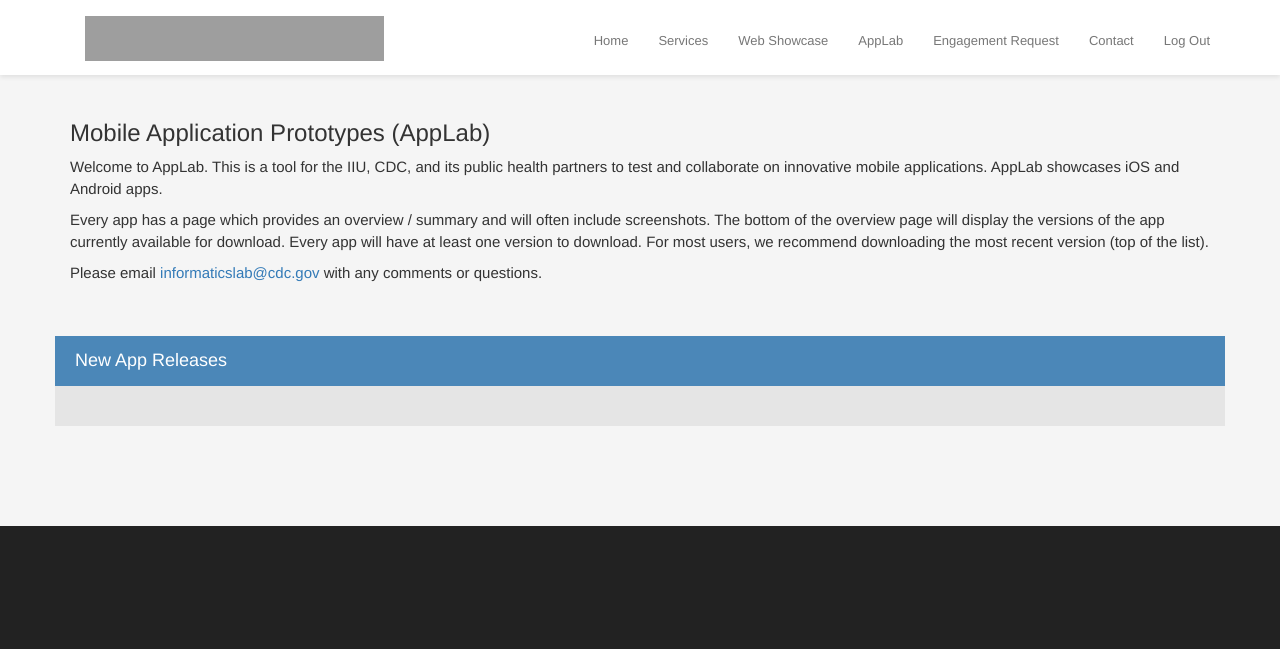
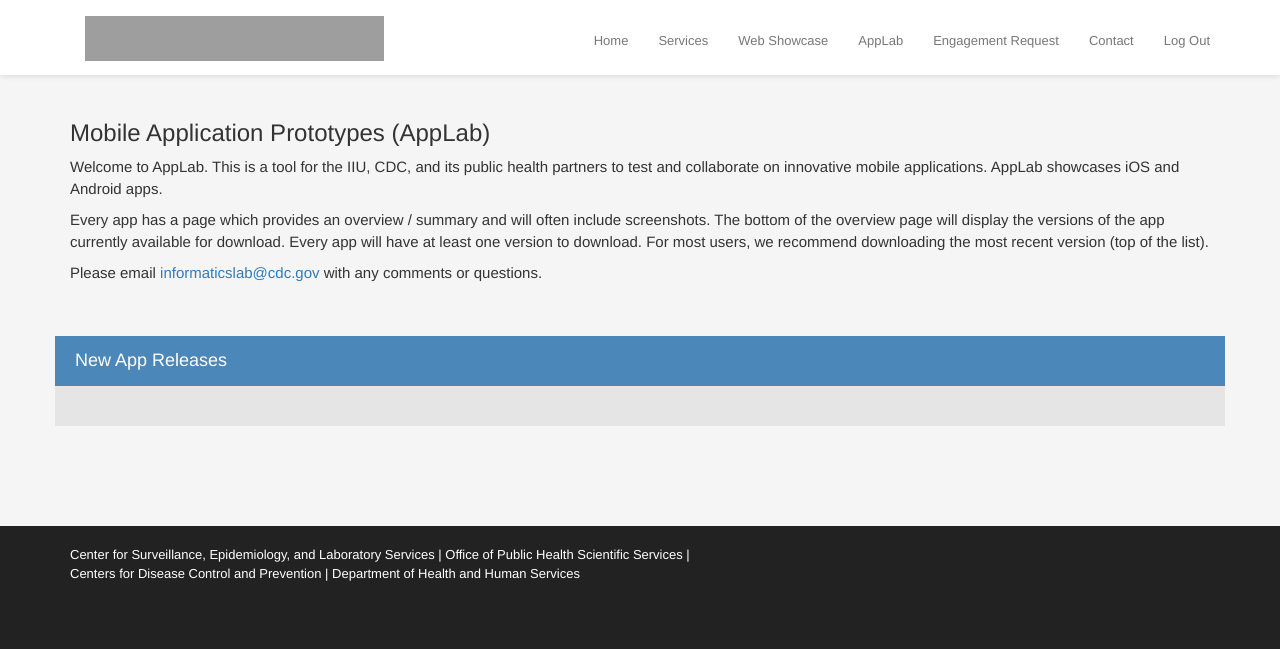
Before and after one commit to 82ndAirborneDiv/appl-py, a Django app: page / in a window 1280 px wide. Shown: the top 649 px of the page. Run offline with Django 3.2, Linux system fonts and the light colour scheme; the visitor is signed in with stand-in values (Sample User, id 1); data that the repository does not hold is empty; some libraries are stand-ins or nearby versions; grey boxes are pictures that could not be loaded.

Commit message:
Added footer which was missing from base template.

```diff
--- a/applab/apps/templates/applab/base.html
+++ b/applab/apps/templates/applab/base.html
@@ -83,6 +83,34 @@
        {% endblock %}
   </div>
 
+    <!-- Footer -->
+    <footer class="footer">
+        <div class="container">
+            <div class="row">
+                <div class="col-lg-12">
+                    <!--<ul class="list-inline">
+                        <li>
+                            <a href="#">Home</a>
+                        </li>
+                        <li class="footer-menu-divider">&sdot;</li>
+                        <li>
+                            <a href="#about">About</a>
+                        </li>
+                        <li class="footer-menu-divider">&sdot;</li>
+                        <li>
+                            <a href="#services">Services</a>
+                        </li>
+                        <li class="footer-menu-divider">&sdot;</li>
+                        <li>
+                            <a href="#contact">Contact</a>
+                        </li>
+                    </ul>-->
+                    <p>Center for Surveillance, Epidemiology, and Laboratory Services | Office of Public Health Scientific Services | <br>
+Centers for Disease Control and Prevention | Department of Health and Human Services</p>
+                </div>
+            </div>
+        </div>
+    </footer>
     <!-- jQuery -->
     <script src="{% static 'js/jquery.js' %}"></script>
 
```
